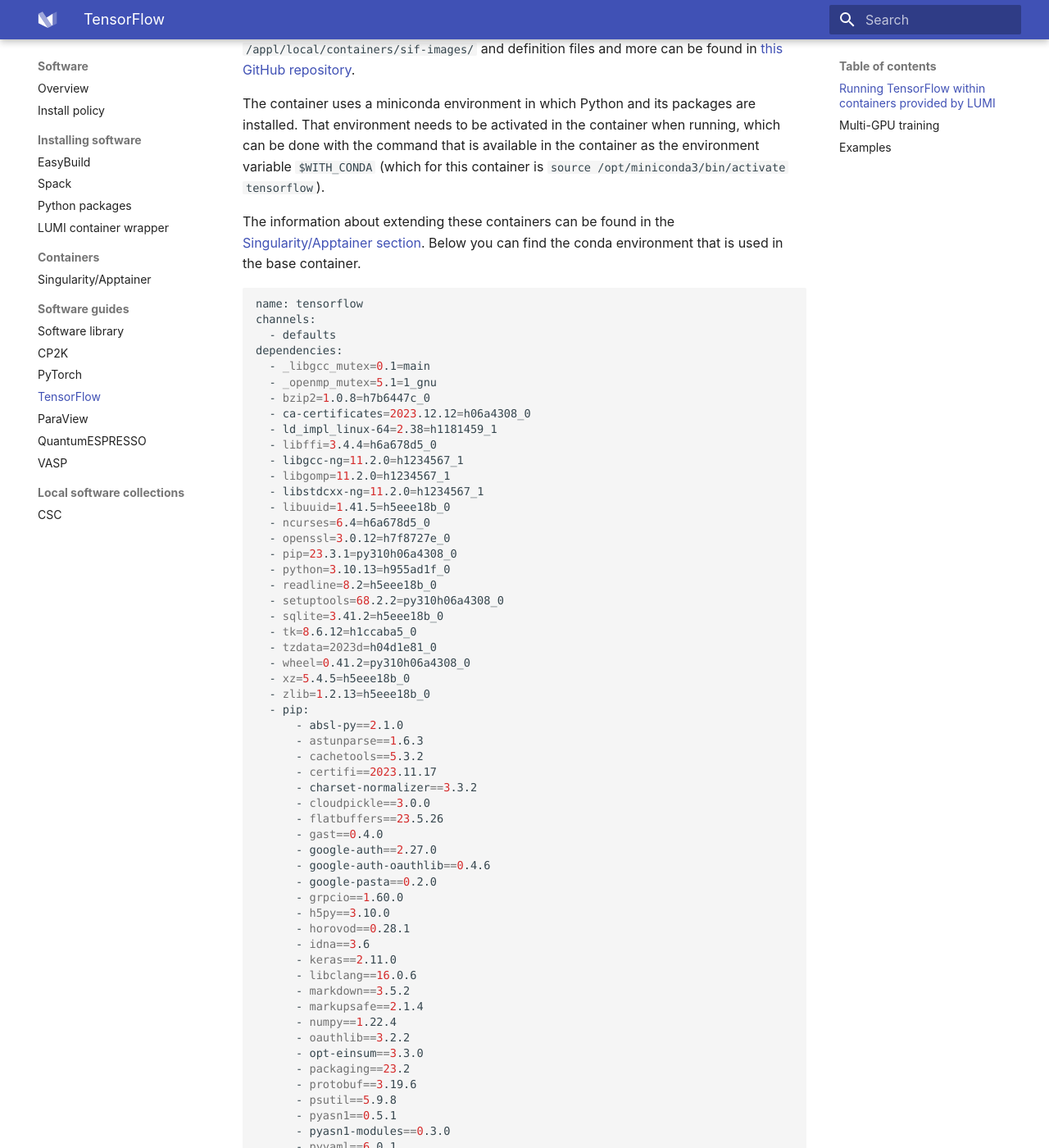
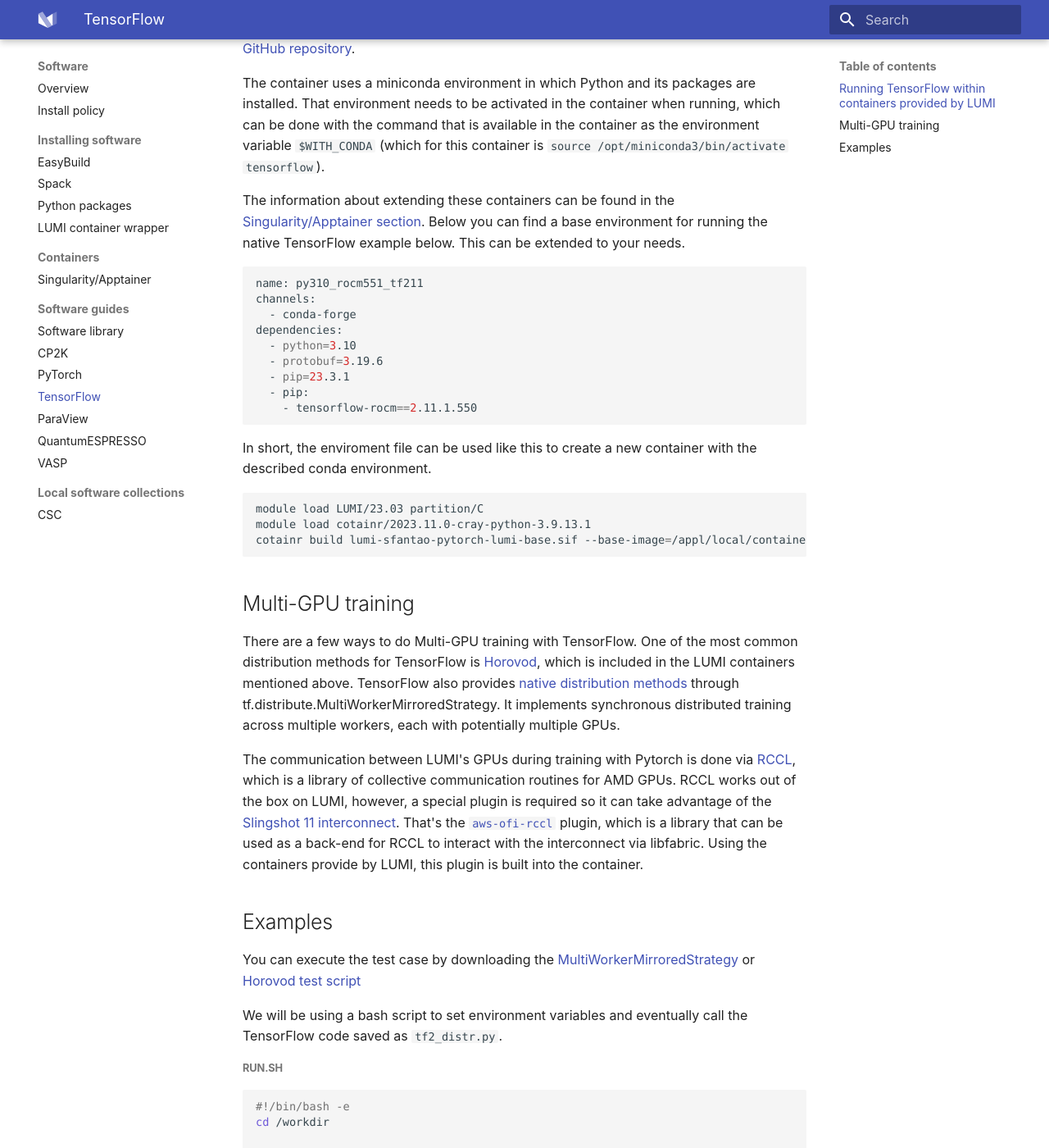
Before and after one commit to Lumi-supercomputer/lumi-userguide, an MkDocs documentation site: the page built from docs/software/packages/tensorflow.md, in a window 1280 px wide and 1400 px high, scrolled down 646 px. Shown: the whole window at 82% size. Built offline with MkDocs 1.6.1 and Material for MkDocs 9.7.7, drawn with Linux system fonts in a browser that asks for light colours; some of the changed text lies outside the part shown.

Commit message:
TensorFlow env

````diff
--- a/docs/software/packages/tensorflow.md
+++ b/docs/software/packages/tensorflow.md
@@ -1,3 +1,6 @@
+[containers]: ../containers/singularity.md
+[interconnect]: ../../hardware/network.md
+[python-install]: ../installing/python.md
 # TensorFlow on LUMI
 
 [TensorFlow](https://www.tensorflow.org/) is an end-to-end open source platform for machine learning. It has a comprehensive, flexible ecosystem of tools, libraries, and community resources that lets researchers push the state-of-the-art in ML and developers easily build and deploy ML-powered applications.
@@ -12,80 +15,26 @@
 
 The container uses a miniconda environment in which Python and its packages are installed. That environment needs to be activated in the container when running, which can be done with the command that is available in the container as the environment variable `$WITH_CONDA` (which for this container is `source /opt/miniconda3/bin/activate tensorflow`).
 
-The information about extending these containers can be found in the [Singularity/Apptainer section](../containers/singularity.md). Below you can find the conda environment that is used in the base container.
+The information about extending these containers can be found in the [Singularity/Apptainer section](../containers/singularity.md). Below you can find a base environment for running the native TensorFlow example below. This can be extended to your needs.
 
 ```bash
-name: tensorflow
+name: py310_rocm551_tf211
 channels:
-  - defaults
+  - conda-forge
 dependencies:
-  - _libgcc_mutex=0.1=main
-  - _openmp_mutex=5.1=1_gnu
-  - bzip2=1.0.8=h7b6447c_0
-  - ca-certificates=2023.12.12=h06a4308_0
-  - ld_impl_linux-64=2.38=h1181459_1
-  - libffi=3.4.4=h6a678d5_0
-  - libgcc-ng=11.2.0=h1234567_1
-  - libgomp=11.2.0=h1234567_1
-  - libstdcxx-ng=11.2.0=h1234567_1
-  - libuuid=1.41.5=h5eee18b_0
-  - ncurses=6.4=h6a678d5_0
-  - openssl=3.0.12=h7f8727e_0
-  - pip=23.3.1=py310h06a4308_0
-  - python=3.10.13=h955ad1f_0
-  - readline=8.2=h5eee18b_0
-  - setuptools=68.2.2=py310h06a4308_0
-  - sqlite=3.41.2=h5eee18b_0
-  - tk=8.6.12=h1ccaba5_0
-  - tzdata=2023d=h04d1e81_0
-  - wheel=0.41.2=py310h06a4308_0
-  - xz=5.4.5=h5eee18b_0
-  - zlib=1.2.13=h5eee18b_0
+  - python=3.10
+  - protobuf=3.19.6
+  - pip=23.3.1
   - pip:
-      - absl-py==2.1.0
-      - astunparse==1.6.3
-      - cachetools==5.3.2
-      - certifi==2023.11.17
-      - charset-normalizer==3.3.2
-      - cloudpickle==3.0.0
-      - flatbuffers==23.5.26
-      - gast==0.4.0
-      - google-auth==2.27.0
-      - google-auth-oauthlib==0.4.6
-      - google-pasta==0.2.0
-      - grpcio==1.60.0
-      - h5py==3.10.0
-      - horovod==0.28.1
-      - idna==3.6
-      - keras==2.11.0
-      - libclang==16.0.6
-      - markdown==3.5.2
-      - markupsafe==2.1.4
-      - numpy==1.22.4
-      - oauthlib==3.2.2
-      - opt-einsum==3.3.0
-      - packaging==23.2
-      - protobuf==3.19.6
-      - psutil==5.9.8
-      - pyasn1==0.5.1
-      - pyasn1-modules==0.3.0
-      - pyyaml==6.0.1
-      - requests==2.31.0
-      - requests-oauthlib==1.3.1
-      - rsa==4.9
-      - six==1.16.0
-      - tensorboard==2.11.2
-      - tensorboard-data-server==0.6.1
-      - tensorboard-plugin-wit==1.8.1
-      - tensorflow-estimator==2.11.0
-      - tensorflow-io-gcs-filesystem==0.35.0
-      - tensorflow-rocm==2.11.1.550
-      - termcolor==2.4.0
-      - typing-extensions==4.9.0
-      - urllib3==2.1.0
-      - werkzeug==3.0.1
-      - wrapt==1.16.0
+    - tensorflow-rocm==2.11.1.550
+```
 
+In short, the enviroment file can be used like this to create a new container with the described conda environment.
+
+```bash
+module load LUMI/23.03 partition/C
+module load cotainr/2023.11.0-cray-python-3.9.13.1
+cotainr build lumi-sfantao-pytorch-lumi-base.sif --base-image=/appl/local/containers/sif-images/lumi-tensorflow-rocm-5.5.1-python-3.10-tensorflow-2.11.1-horovod-0.28.1.sif --conda-env=env.yml
 ```
 
 ## Multi-GPU training
@@ -104,6 +53,8 @@
 ```bash
 #!/bin/bash -e
 cd /workdir
+
+# The line below should be remove if you built a new container with cotainr
 $WITH_CONDA
 set -x
 echo $SLURM_LOCALID
@@ -115,9 +66,6 @@
 export MIOPEN_CUSTOM_CACHE_DIR=$MIOPEN_USER_DB_PATH
 export CUDA_VISIBLE_DEVICES=0,1,2,3,4,5,6,7
 
-export CXI_FORK_SAFE=1
-export CXI_FORK_SAFE_HP=1
-export FI_CXI_DISABLE_CQ_HUGETLB=1
 export TF_CPP_MAX_VLOG_LEVEL=-1
 
 rocm-smi
````
Also changed, not shown: other parts of docs/software/packages/tensorflow.md (+1 -1 lines).
